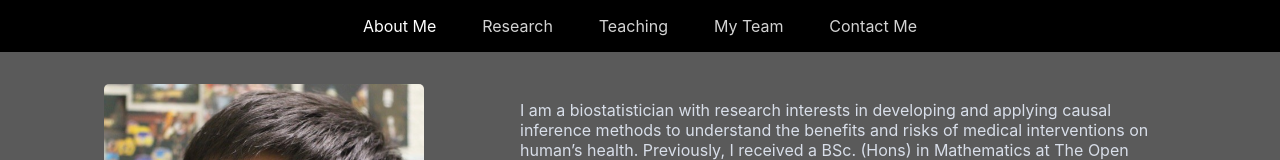
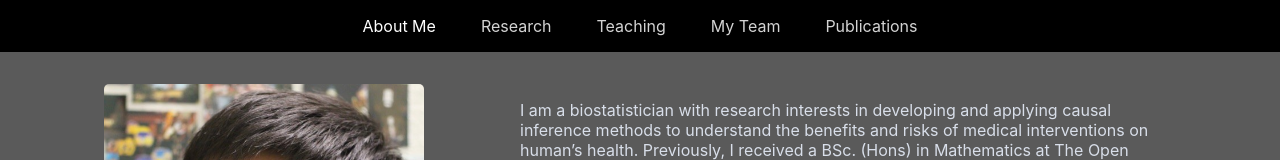
Before and after one commit to votatthang/ttv, a React (Create React App) app: page / in a window 1280 px wide. Shown: the top 160 px of the page. Built offline with nearby package versions, Linux system fonts and the light colour scheme.

Commit message:
Update HeadBar.js

```diff
--- a/src/components/HeadBar/HeadBar.js
+++ b/src/components/HeadBar/HeadBar.js
@@ -15,7 +15,7 @@ export default function HeadBar() {
     { name: "Research", link: "/Research" },
     { name: "Teaching", link: "/Teaching" },
     { name: "My Team", link: "/MyTeam" },
-    { name: "Contact Me", link: "/ContactMe" },
+    { name: "Publications", link: "/Publications" },
   ];
   return <div className="HeadBar">
     <div className="links">
```
